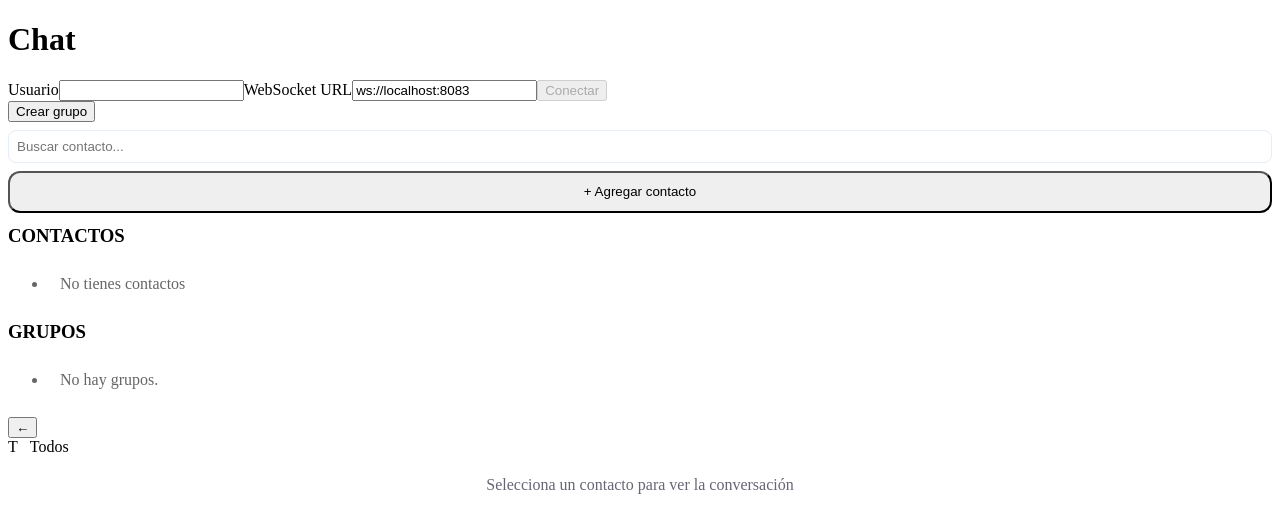
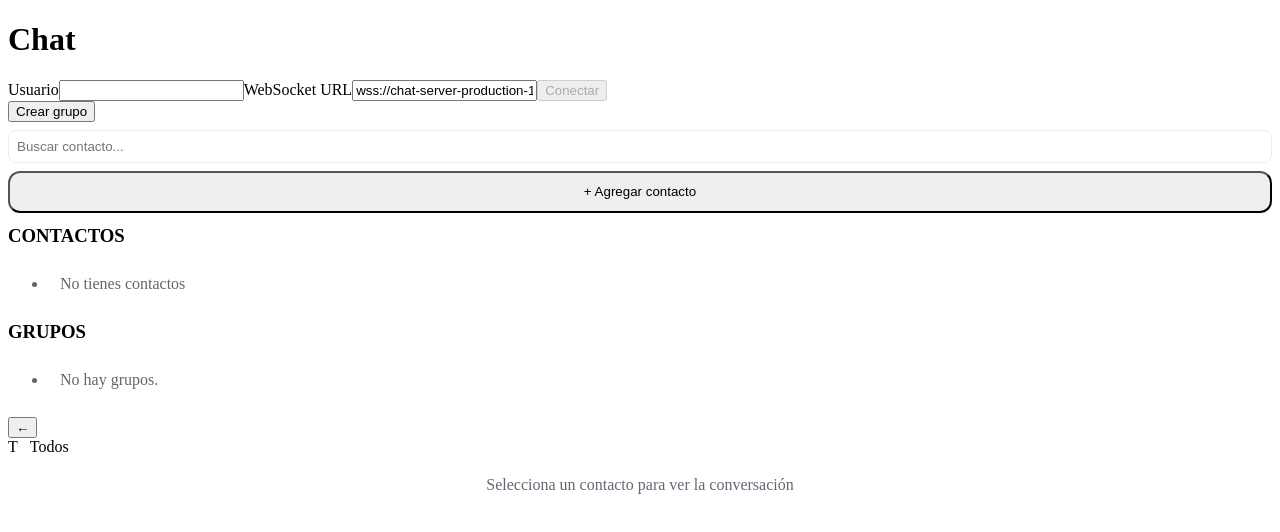
Before and after one commit to jimenasdmg/chat-server, a React (Vite) app in the folder react-ui/: page / in a window 1280 px wide. Shown: the top 532 px of the page. Built offline with nearby package versions, Linux system fonts and the light colour scheme; the HTML template or start-up script is replaced by a standard one.

Commit message:
config frontend websocket production

```diff
--- a/react-ui/src/App.jsx
+++ b/react-ui/src/App.jsx
@@ -8,8 +8,9 @@ import AddContactModal from './components/AddContactModal'
 import CreateGroupModal from './components/CreateGroupModal'
 
 export default function App() {
+  const WS_URL = import.meta.env.VITE_WS_URL || "wss://chat-server-production-1abc.up.railway.app"
   const [username, setUsername] = useState('')
-  const [wsUrl, setWsUrl] = useState('ws://localhost:8083')
+  const [wsUrl, setWsUrl] = useState(WS_URL)
   const [usuarioActual, setUsuarioActual] = useState('')
   const [usuarioSeleccionado, setUsuarioSeleccionado] = useState('Todos')
   const [unread, setUnread] = useState({})
--- a/react-ui/src/components/ConnectionPanel.jsx
+++ b/react-ui/src/components/ConnectionPanel.jsx
@@ -1,4 +1,6 @@
 import React from 'react'
+
+const WS_URL = import.meta.env.VITE_WS_URL || "wss://chat-server-production-1abc.up.railway.app"
 
 export default function ConnectionPanel({ username, onChangeUsername, url, onChangeUrl, onConnect, onDisconnect, connected }) {
   const nombreValido = String(username || '').trim().length > 0
@@ -9,7 +11,7 @@ export default function ConnectionPanel({ username, onChangeUsername, url, onCha
       <input value={username} onChange={(e) => onChangeUsername(e.target.value)} />
 
       <label>WebSocket URL</label>
-      <input value={url} onChange={(e) => onChangeUrl(e.target.value)} placeholder="ws://localhost:8083" />
+      <input value={url} onChange={(e) => onChangeUrl(e.target.value)} placeholder={WS_URL} />
 
       {!connected ? (
         <button onClick={() => onConnect(String(username).trim(), String(url).trim())} className="btn" disabled={!nombreValido}>Conectar</button>
```
Also changed, not shown: 1 other file (tests, documents, lock files or other folders).
